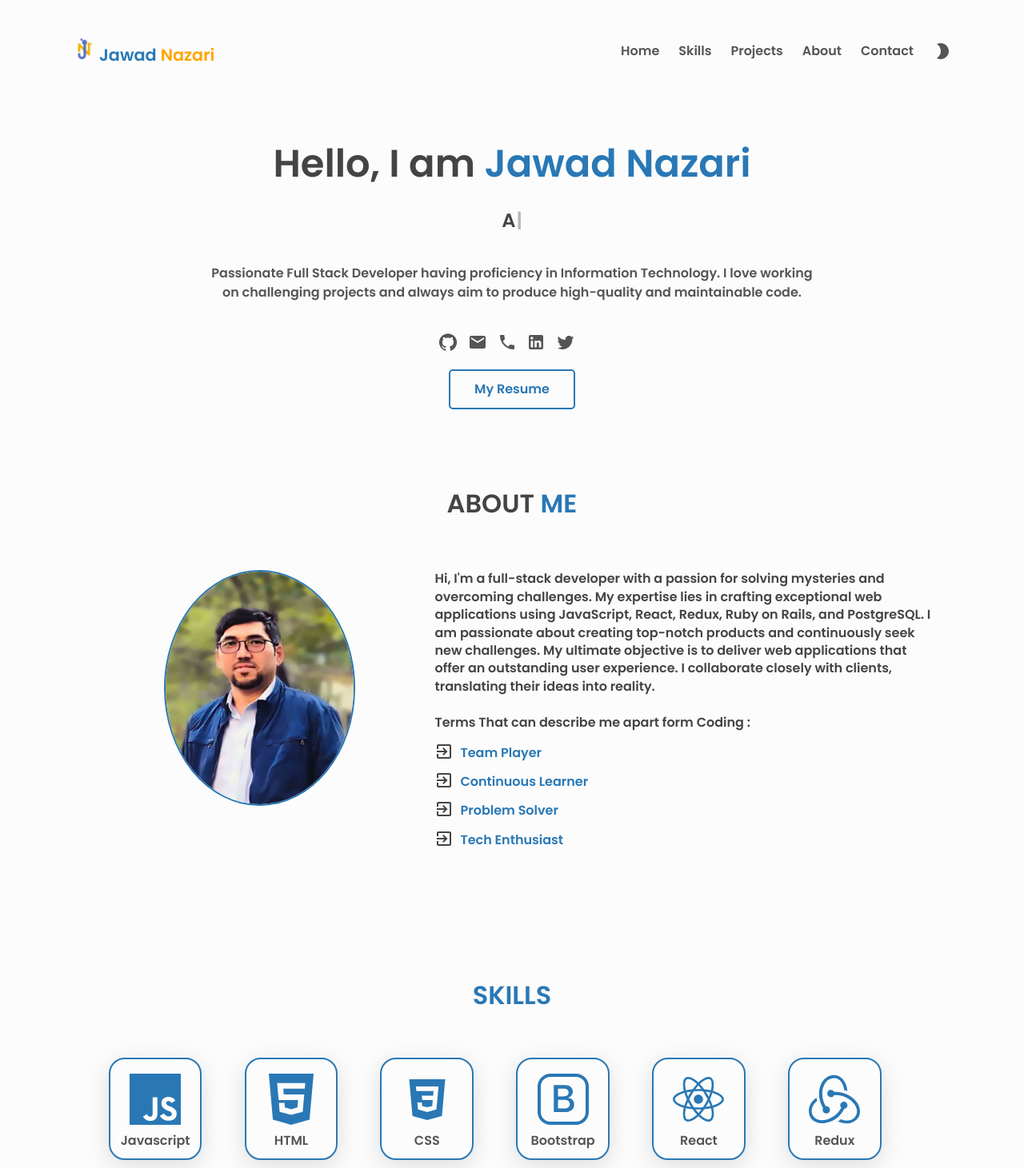
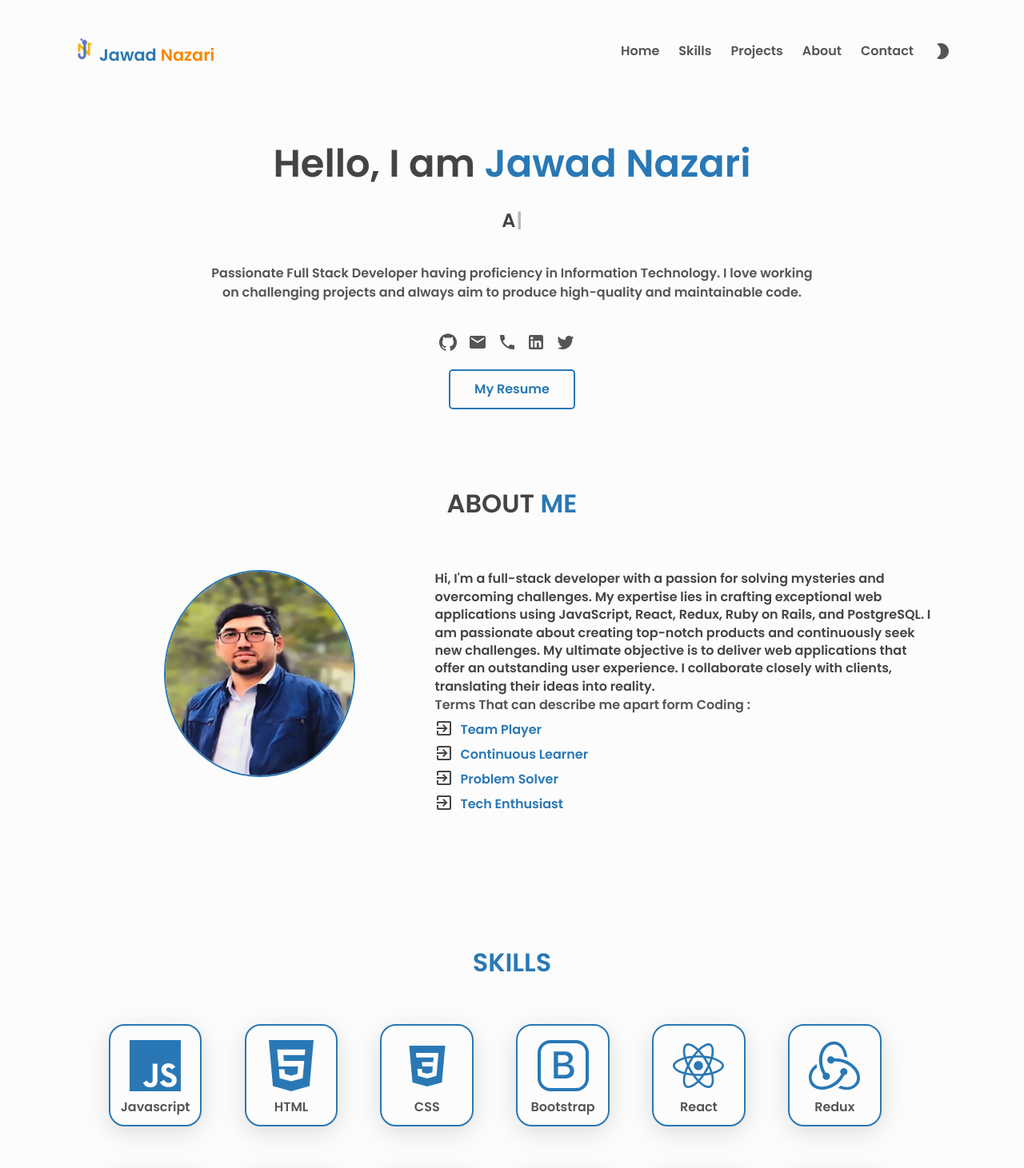
Before and after one commit to Jawad-Nazari/react-portfolio, a React (Create React App) app: page / in a window 1280 px wide. Shown: the top 1461 px of the page at 80% size. Built offline with nearby package versions, Linux system fonts and the light colour scheme.

Commit message:
Update the introduction

```diff
--- a/src/Components/About/Introduction.jsx
+++ b/src/Components/About/Introduction.jsx
@@ -30,35 +30,35 @@ const Introduction = () => {
                 that offer an outstanding user experience. I collaborate closely
                 with clients, translating their ideas into reality.
               </h4>
-              <h4>Terms That can describe me apart form Coding :</h4>
-              <h4 className="different">
+              <h5>Terms That can describe me apart form Coding :</h5>
+              <h5 className="different">
                 <span className="icons">
                   <ExitToAppIcon />
                 </span>
                 Team Player
                 {' '}
-              </h4>
-              <h4 className="different">
+              </h5>
+              <h5 className="different">
                 <span className="icons">
                   <ExitToAppIcon />
                 </span>
                 Continuous Learner
                 {' '}
-              </h4>
-              <h4 className="different">
+              </h5>
+              <h5 className="different">
                 <span className="icons">
                   <ExitToAppIcon />
                 </span>
                 Problem Solver
                 {' '}
-              </h4>
-              <h4 className="different">
+              </h5>
+              <h5 className="different">
                 <span className="icons">
                   <ExitToAppIcon />
                 </span>
                 Tech Enthusiast
                 {' '}
-              </h4>
+              </h5>
             </div>
           </div>
         </div>
--- a/src/Components/Header/Header.css
+++ b/src/Components/Header/Header.css
@@ -7,7 +7,7 @@
 }
 
 .nazari {
-  color: orange;
+  color: #fa8704;
 }
 
 @media (max-width: 600px) {
```
